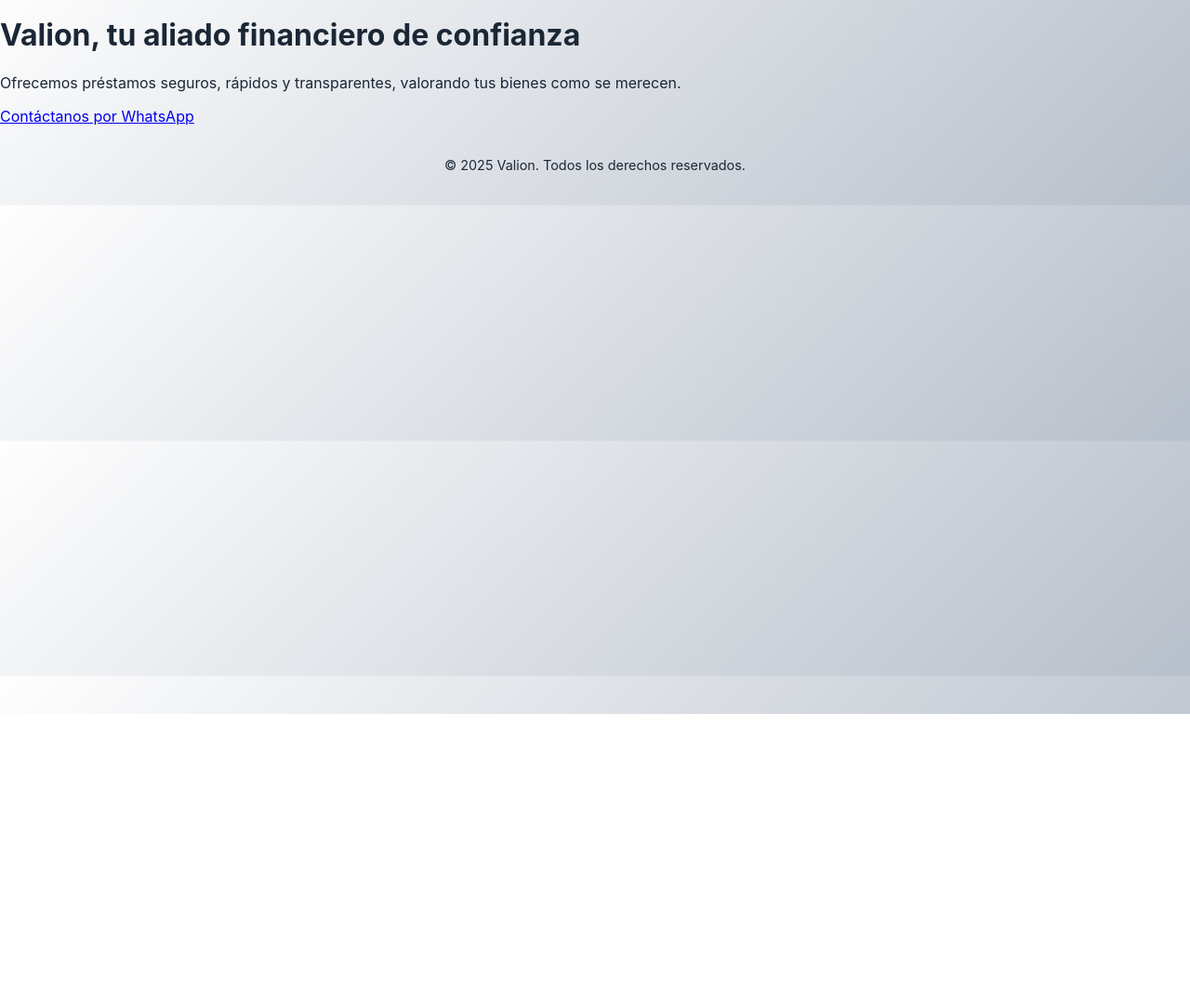
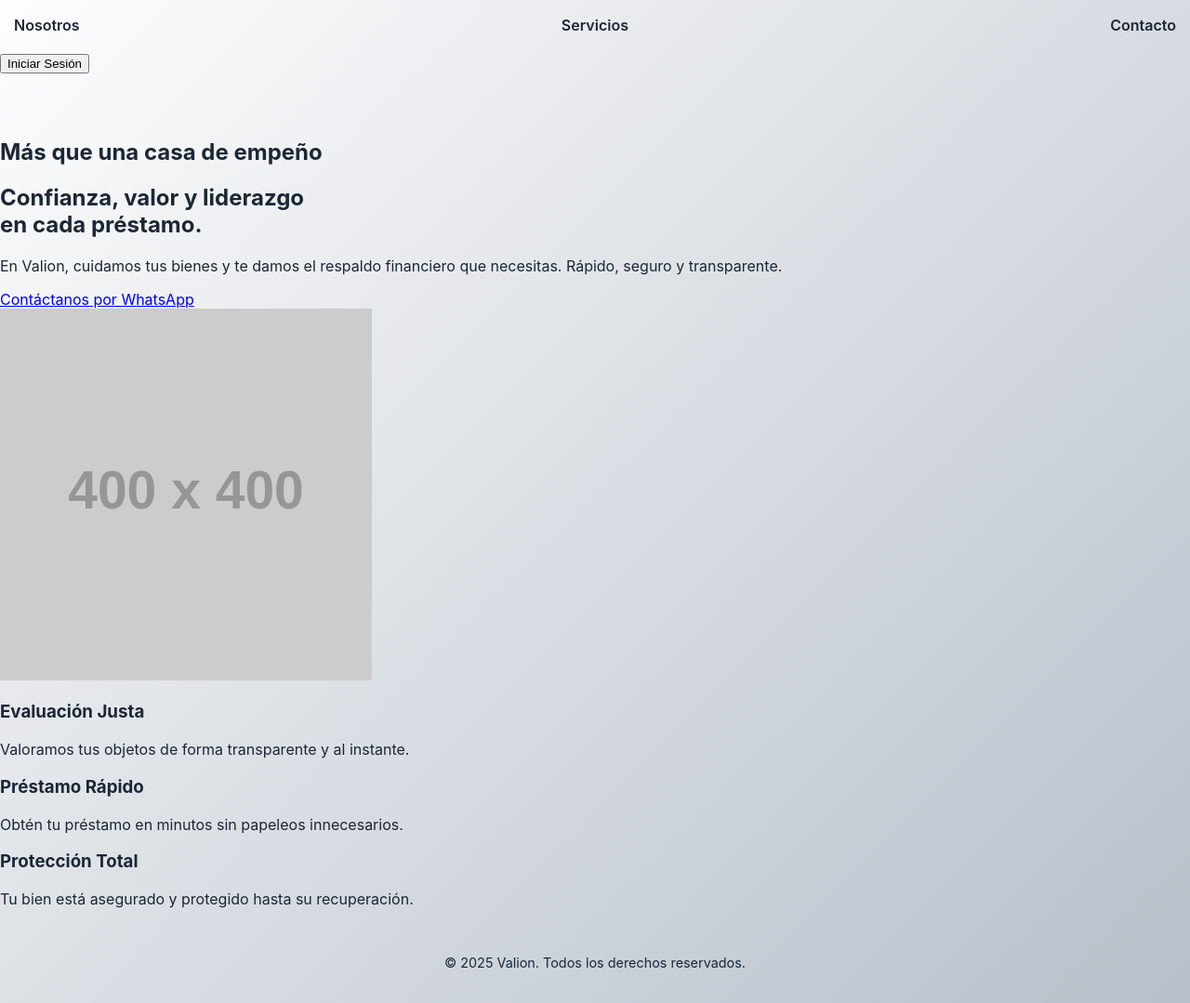
Before and after one commit to Valion-Cloud/Valion, a plain HTML site: page index.html in a window 1280 px wide. Shown: the part 32-1111 px from the top of the page at 93% size. Before the commit the page ends 800 px from the top, so only its background shows below. Drawn offline with Linux system fonts and the light colour scheme; placeholder pictures from the web are drawn by us.

Commit message:
Update index.html

```diff
--- a/index.html
+++ b/index.html
@@ -3,21 +3,60 @@
 <head>
   <meta charset="UTF-8" />
   <meta name="viewport" content="width=device-width, initial-scale=1.0" />
-  <title>Valion - Casa de Empeño</title>
+  <title>Valion | Tu aliado financiero</title>
   <link rel="stylesheet" href="style.css" />
+  <link href="https://fonts.googleapis.com/css2?family=Poppins:wght@400;600;700&display=swap" rel="stylesheet">
 </head>
 <body>
-  <div class="container">
-    <header>
-      <img src="logo.png" alt="Logo de Valion" class="logo">
-      <h1>Valion, tu aliado financiero de confianza</h1>
-      <p>Ofrecemos préstamos seguros, rápidos y transparentes, valorando tus bienes como se merecen.</p>
-      <a href="https://wa.me/591XXXXXXXX" class="btn" target="_blank">Contáctanos por WhatsApp</a>
-    </header>
+  <header class="main-header">
+    <div class="container">
+      <div class="logo">VALION</div>
+      <nav class="navbar">
+        <a href="#about">Nosotros</a>
+        <a href="#services">Servicios</a>
+        <a href="#contact">Contacto</a>
+      </nav>
+      <div class="cta-login">
+        <button>Iniciar Sesión</button>
+      </div>
+    </div>
+  </header>
 
-    <footer>
+  <section class="hero">
+    <div class="container hero-content">
+      <div class="text-content">
+        <h2>Más que una casa de empeño</h2>
+        <h1>Confianza, valor y liderazgo<br>en cada préstamo.</h1>
+        <p>En Valion, cuidamos tus bienes y te damos el respaldo financiero que necesitas. Rápido, seguro y transparente.</p>
+        <a href="https://wa.me/591XXXXXXXX" target="_blank" class="whatsapp-button">Contáctanos por WhatsApp</a>
+      </div>
+      <div class="image-content">
+        <img src="https://via.placeholder.com/400x400.png?text=Imagen+Valion" alt="Cliente Valion feliz">
+      </div>
+    </div>
+  </section>
+
+  <section class="features">
+    <div class="container">
+      <div class="feature-box">
+        <h3>Evaluación Justa</h3>
+        <p>Valoramos tus objetos de forma transparente y al instante.</p>
+      </div>
+      <div class="feature-box">
+        <h3>Préstamo Rápido</h3>
+        <p>Obtén tu préstamo en minutos sin papeleos innecesarios.</p>
+      </div>
+      <div class="feature-box">
+        <h3>Protección Total</h3>
+        <p>Tu bien está asegurado y protegido hasta su recuperación.</p>
+      </div>
+    </div>
+  </section>
+
+  <footer class="main-footer">
+    <div class="container">
       <p>© 2025 Valion. Todos los derechos reservados.</p>
-    </footer>
-  </div>
+    </div>
+  </footer>
 </body>
 </html>
```
